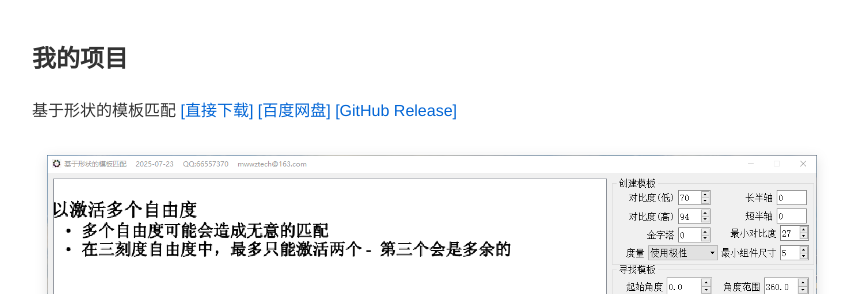
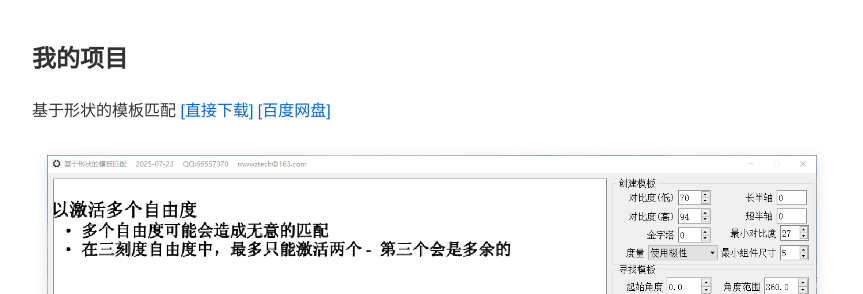
Before and after one commit to mwwzbinf/mwwzbinf.github.io, a Jekyll site: the page built from index.html, in a window 1280 px wide. Shown: the top 294 px of the page, without its empty margins (208-1071 px from the left). Built offline with Jekyll 4.4.1, drawn with Linux system fonts in a browser that asks for light colours; comment, search, counter and statistics services are not loaded.

Commit message:
download

```diff
--- a/index.html
+++ b/index.html
@@ -39,7 +39,7 @@ layout: null
                 <span class="download-links">
 					<a href="/download/shape_based_matching_demo.rar" target="_blank" class="direct-link">[直接下载]</a>
                     <a href="https://pan.baidu.com/s/1FP6wA8KOwCYJhKI1cc93xg?pwd=aabb" target="_blank" class="baidu-link">[百度网盘]</a>
-                    <a href="https://github.com/mwwzbinf/mwwz-shape-match/releases" target="_blank" class="github-link">[GitHub Release]</a>
+                    <!-- <a href="https://github.com/mwwzbinf/mwwz-shape-match/releases" target="_blank" class="github-link">[GitHub Release]</a> -->
                 </span>
             </p>
             <a href="images/e.png" target="_blank">
```
